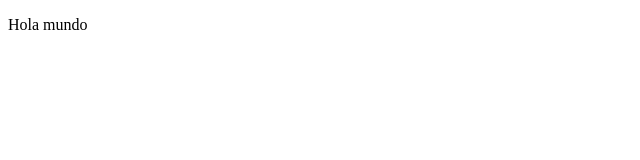
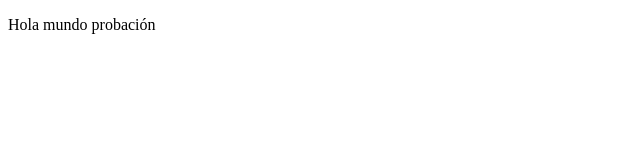
Before and after one commit to dawluis/Portfolio, a plain HTML site: page index.html in a window 1280 px wide. Shown: the full height of the page, 0-640 px from the left. Drawn offline with Linux system fonts and the light colour scheme.

Commit message:
refactor(Index): modify index page

```diff
--- a/index.html
+++ b/index.html
@@ -6,6 +6,6 @@
     <title>Index</title>
 </head>
 <body>
-    <p>Hola mundo</p>
+    <p>Hola mundo probación</p>
 </body>
 </html>
```
